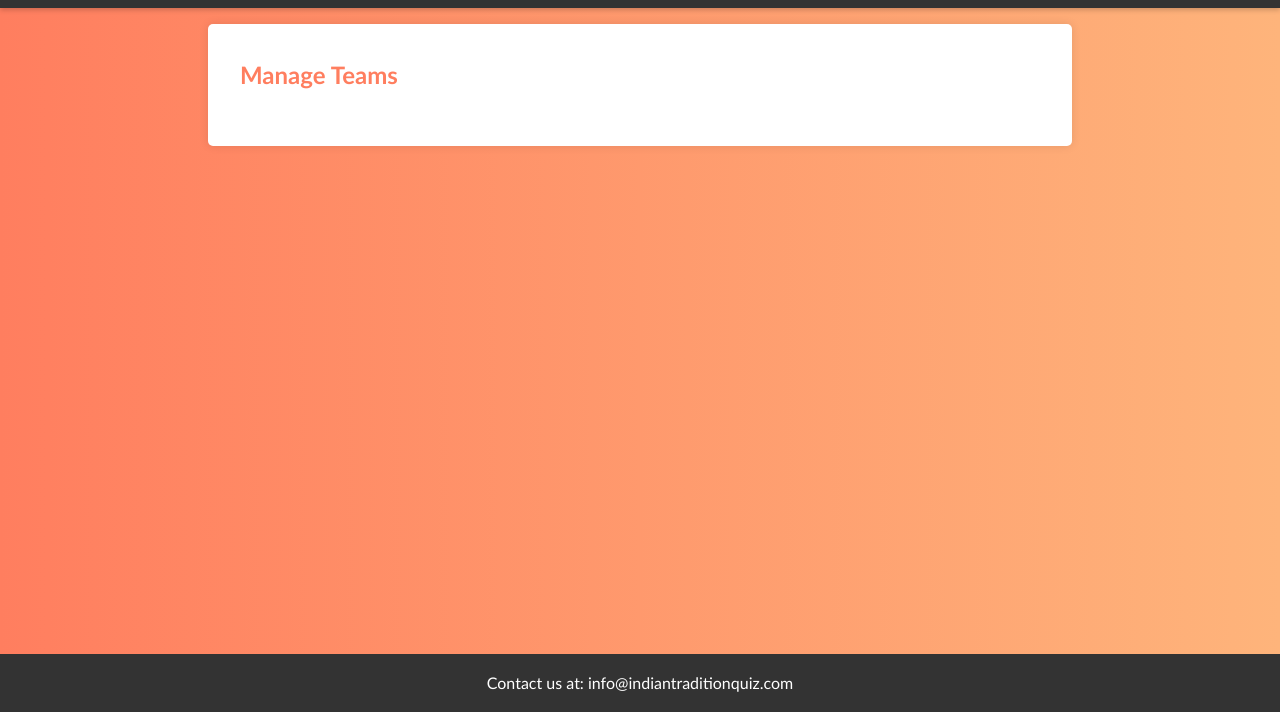
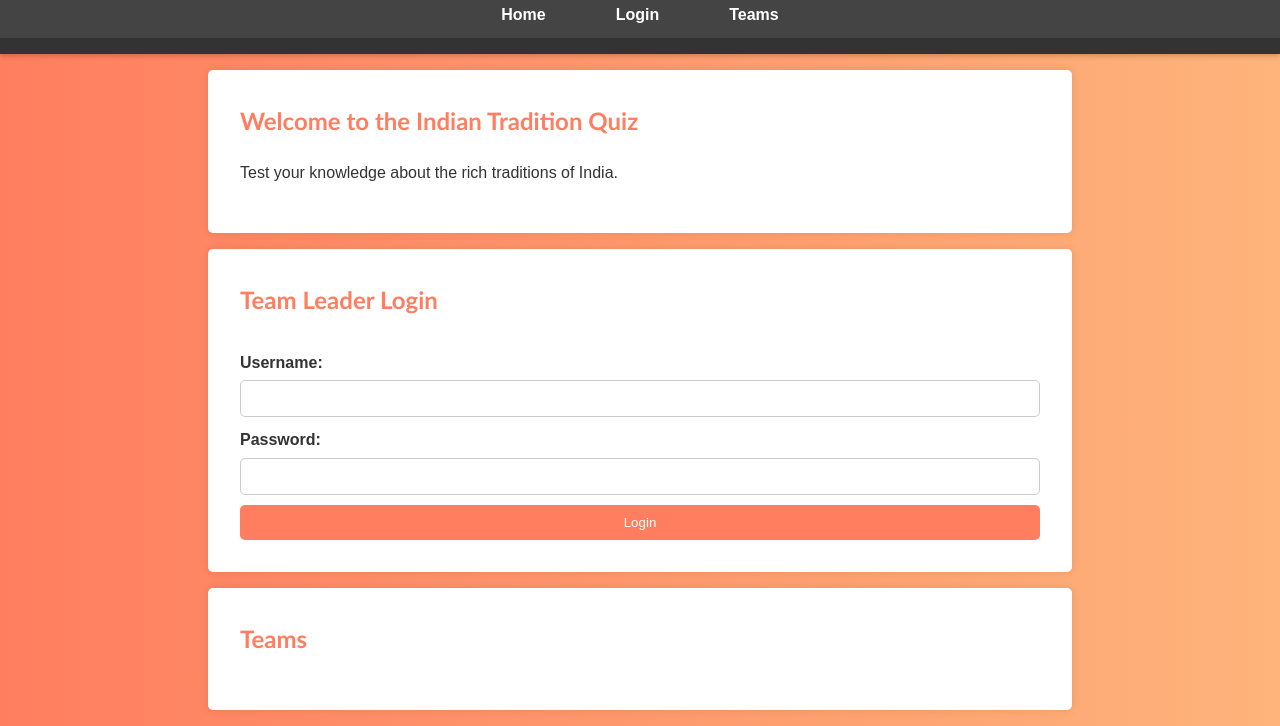
Before and after one commit to sam404rihan/quiz, a plain HTML site: page admin.html in a window 1280 px wide. Shown: the part 88-814 px from the top of the page. Drawn offline with Linux system fonts and the light colour scheme.

Commit message:
Update admin.html

```diff
--- a/admin.html
+++ b/admin.html
@@ -3,22 +3,45 @@
 <head>
     <meta charset="UTF-8">
     <meta name="viewport" content="width=device-width, initial-scale=1.0">
-    <title>Admin - Indian Tradition Quiz</title>
-    <link rel="stylesheet" href="styles.css">
+    <title>Indian Tradition Quiz - Login</title>
+    <link rel="stylesheet" href="style.css">
+    <!-- Firebase SDK -->
+    <script src="https://www.gstatic.com/firebasejs/9.6.1/firebase-app.js"></script>
+    <script src="https://www.gstatic.com/firebasejs/9.6.1/firebase-firestore.js"></script>
+    <script src="firebase-config.js"></script>
 </head>
 <body>
 <header>
-    <h1>Admin - Indian Tradition Quiz</h1>
+    <h1>Indian Tradition Quiz</h1>
+    <nav>
+        <ul>
+            <li><a href="#home">Home</a></li>
+            <li><a href="#login">Login</a></li>
+            <li><a href="#teams">Teams</a></li>
+        </ul>
+    </nav>
 </header>
 <main>
-    <section id="admin">
-        <h2>Manage Teams</h2>
+    <section id="home">
+        <h2>Welcome to the Indian Tradition Quiz</h2>
+        <p>Test your knowledge about the rich traditions of India.</p>
+    </section>
+    <section id="login">
+        <h2>Team Leader Login</h2>
+        <form id="loginForm">
+            <label for="username">Username:</label>
+            <input type="text" id="username" name="username" required>
+            <label for="password">Password:</label>
+            <input type="password" id="password" name="password" required>
+            <button type="submit">Login</button>
+        </form>
+    </section>
+    <section id="teams">
+        <h2>Teams</h2>
         <div id="teamList"></div>
     </section>
 </main>
-<footer>
-    <p>Contact us at: info@indiantraditionquiz.com</p>
-</footer>
-<script src="admin.js"></script>
+
+<script src="scripts.js"></script>
 </body>
 </html>
```
